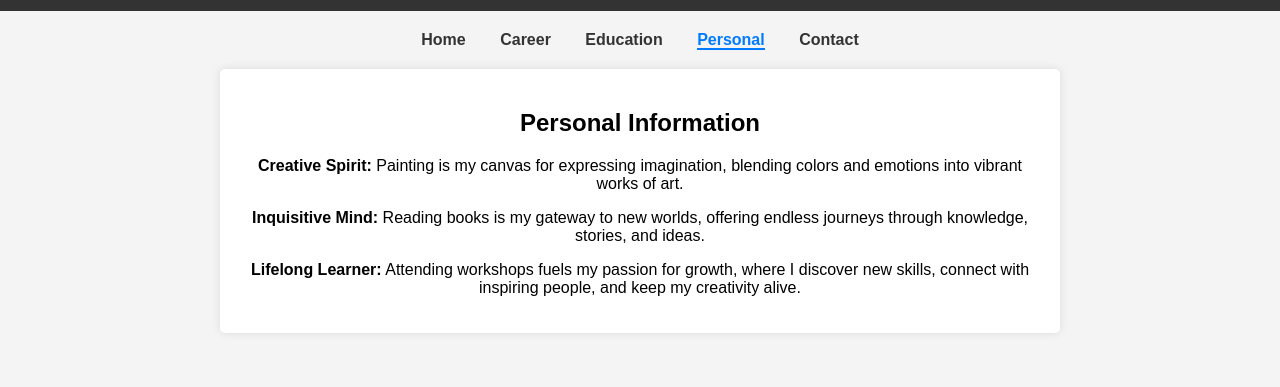
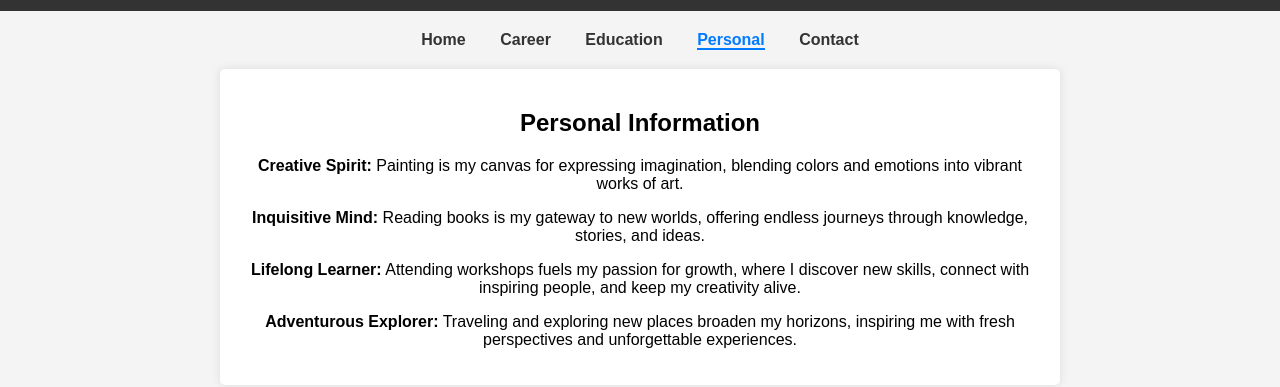
Before and after one commit to srimukhipulluri/srimukhipulluri.github.io, a plain HTML site: page personal.html in a window 1280 px wide. Shown: the part 89-476 px from the top of the page. Drawn offline with Linux system fonts and the light colour scheme.

Commit message:
Update personal.html

```diff
--- a/personal.html
+++ b/personal.html
@@ -59,7 +59,7 @@
 <p><strong>Creative Spirit:</strong> Painting is my canvas for expressing imagination, blending colors and emotions into vibrant works of art.</p>
 <p><strong>Inquisitive Mind:</strong> Reading books is my gateway to new worlds, offering endless journeys through knowledge, stories, and ideas.</p>
 <p><strong>Lifelong Learner:</strong> Attending workshops fuels my passion for growth, where I discover new skills, connect with inspiring people, and keep my creativity alive.</p>
-
+<p><strong>Adventurous Explorer:</strong> Traveling and exploring new places broaden my horizons, inspiring me with fresh perspectives and unforgettable experiences.</p>
     </section>
 </body>
 </html>
```
